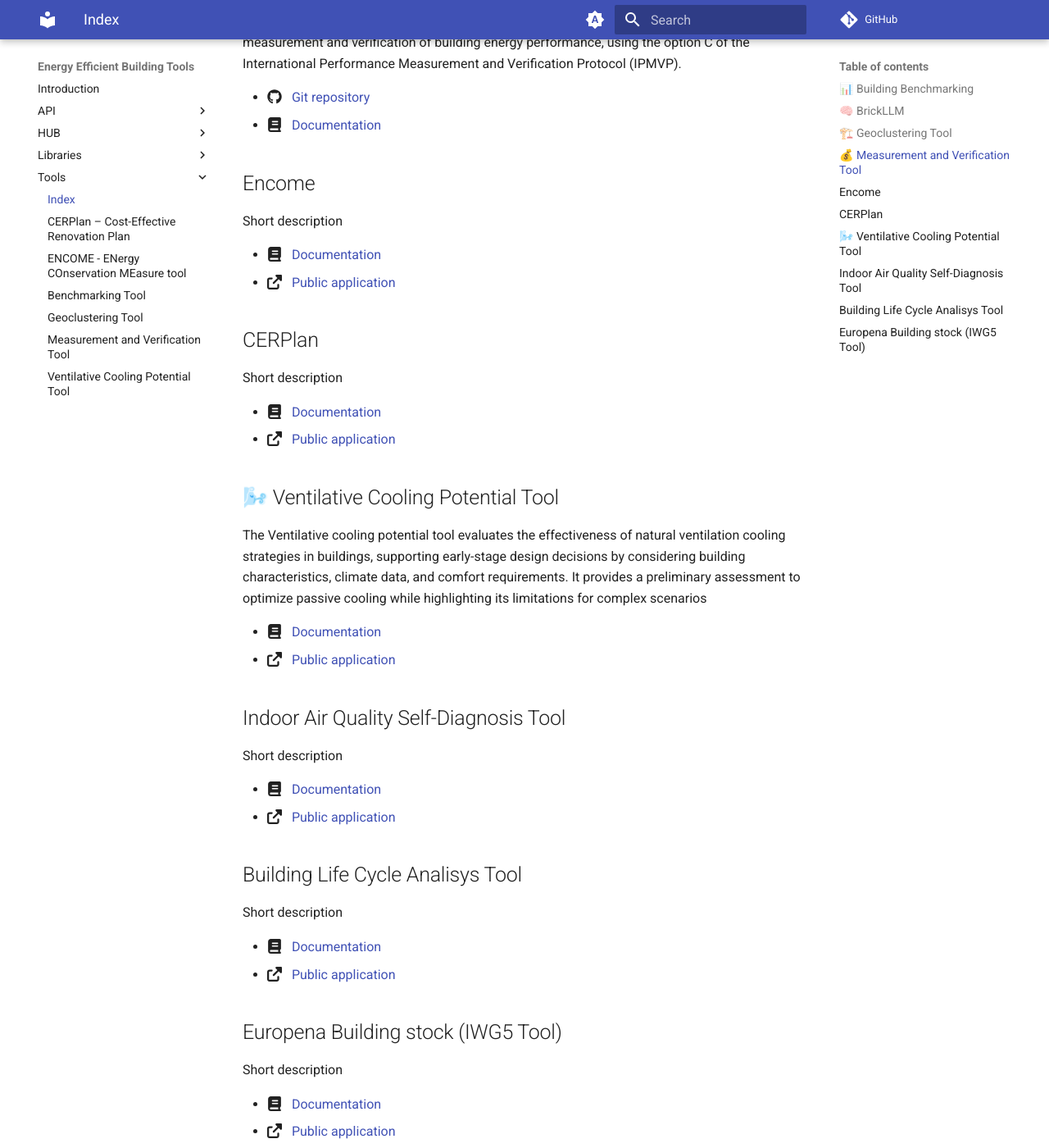
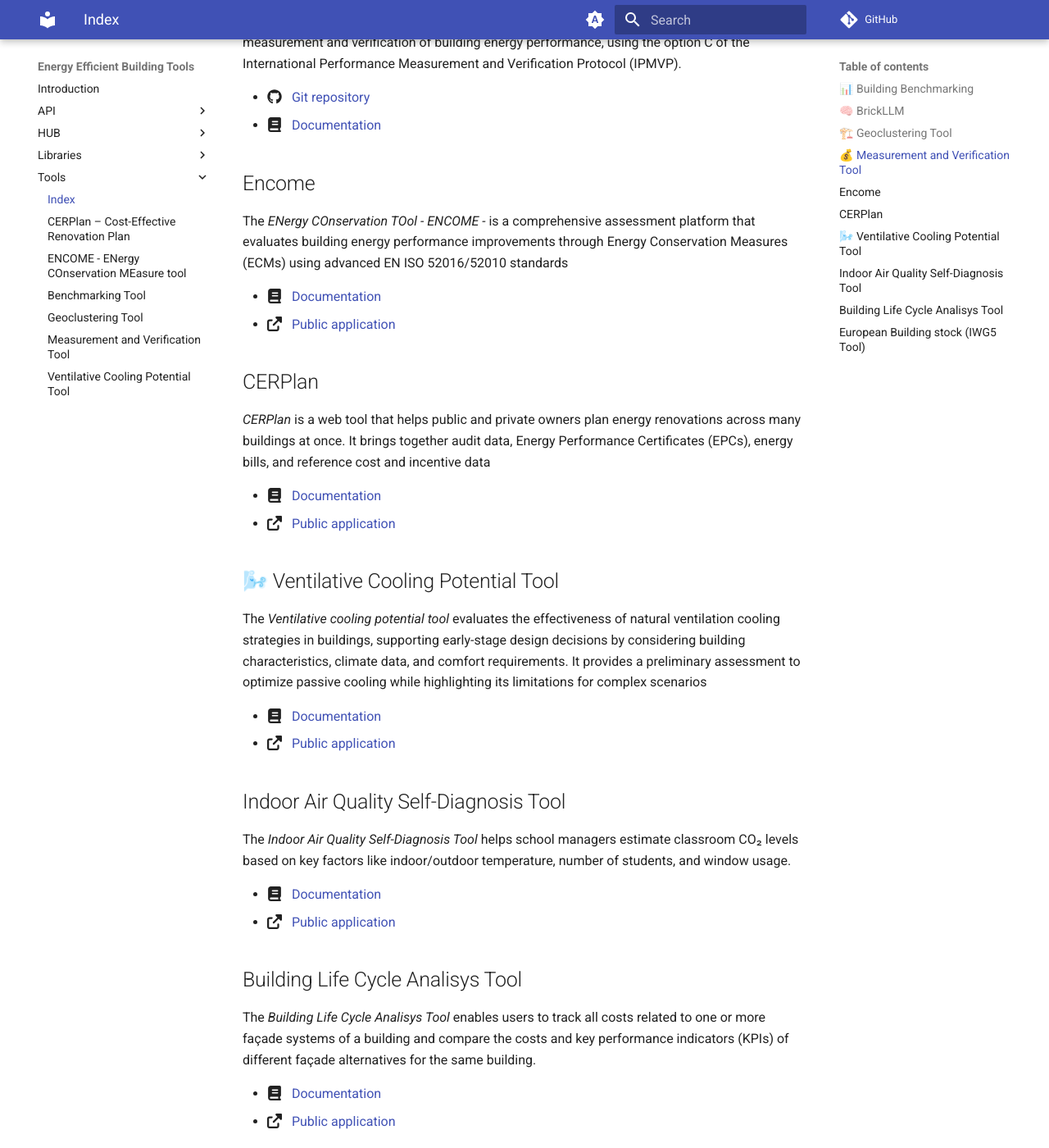
Before and after one commit to EURAC-EEBgroup/tools.eeb.eurac.edu, an MkDocs documentation site: the page built from docs/tools/index.md, in a window 1280 px wide and 1400 px high, scrolled down 1229 px. Shown: the whole window at 82% size. Built offline with MkDocs 1.6.1 and Material for MkDocs 9.7.7, drawn with Linux system fonts in a browser that asks for light colours; comment, search, counter and statistics services are not loaded; some of the changed text lies outside the part shown.

Commit message:
update index

```diff
--- a/docs/tools/index.md
+++ b/docs/tools/index.md
@@ -42,7 +42,7 @@ The _Measurement and Verification Tool_ is a web application that allows users t
 
 ## Encome
 
-Short description
+The _ENergy COnservation TOol - ENCOME -_ is a comprehensive assessment platform that evaluates building energy performance improvements through Energy Conservation Measures (ECMs) using advanced EN ISO 52016/52010 standards
 
 <!-- - :fontawesome-brands-github: &nbsp; [Git repository]() -->
 - :fontawesome-solid-book: &nbsp; [Documentation](Encome.md)
@@ -50,7 +50,7 @@ Short description
 
 ## CERPlan
 
-Short description
+_CERPlan_ is a web tool that helps public and private owners plan energy renovations across many buildings at once. It brings together audit data, Energy Performance Certificates (EPCs), energy bills, and reference cost and incentive data
 
 <!-- - :fontawesome-brands-github: &nbsp; [Git repository]() -->
 - :fontawesome-solid-book: &nbsp; [Documentation](CERPlan.md)
@@ -58,7 +58,7 @@ Short description
 
 ## 🌬️ Ventilative Cooling Potential Tool
 
-The Ventilative cooling potential tool evaluates the effectiveness of natural ventilation cooling strategies in buildings, supporting early-stage design decisions by considering building characteristics, climate data, and comfort requirements. It provides a preliminary assessment to optimize passive cooling while highlighting its limitations for complex scenarios
+The _Ventilative cooling potential tool_ evaluates the effectiveness of natural ventilation cooling strategies in buildings, supporting early-stage design decisions by considering building characteristics, climate data, and comfort requirements. It provides a preliminary assessment to optimize passive cooling while highlighting its limitations for complex scenarios
 
 <!-- - :fontawesome-brands-github: &nbsp; [Git repository]() -->
 - :fontawesome-solid-book: &nbsp; [Documentation](Ventilative_Cooling_Potential.md)
@@ -66,7 +66,7 @@ The Ventilative cooling potential tool evaluates the effectiveness of natural ve
 
 ## Indoor Air Quality Self-Diagnosis Tool
 
-Short description
+The _Indoor Air Quality Self-Diagnosis Tool_ helps school managers estimate classroom CO₂ levels based on key factors like indoor/outdoor temperature, number of students, and window usage.
 
 <!-- - :fontawesome-brands-github: &nbsp; [Git repository]() -->
 - :fontawesome-solid-book: &nbsp; [Documentation](IAQ_Self_Diagnosis.md)
@@ -74,15 +74,15 @@ Short description
 
 ## Building Life Cycle Analisys Tool
 
-Short description
+The _Building Life Cycle Analisys Tool_ enables users to track all costs related to one or more façade systems of a building and compare the costs and key performance indicators (KPIs) of different façade alternatives for the same building.
 
 <!-- - :fontawesome-brands-github: &nbsp; [Git repository]() -->
 - :fontawesome-solid-book: &nbsp; [Documentation](BLCA.md)
 - :fontawesome-solid-up-right-from-square: &nbsp; [Public application](https://tools.eeb.eurac.edu/blca/)
 
-## Europena Building stock (IWG5 Tool)
+## European Building stock (IWG5 Tool)
 
-Short description
+The _IWG5 Tool_ develops a comprehensive parametric baseline and renovation database for life-cycle energy, cost, and emissions analysis of European residential and office buildings
 
 <!-- - :fontawesome-brands-github: &nbsp; [Git repository]() -->
 - :fontawesome-solid-book: &nbsp; [Documentation](IWG5.md)
```
